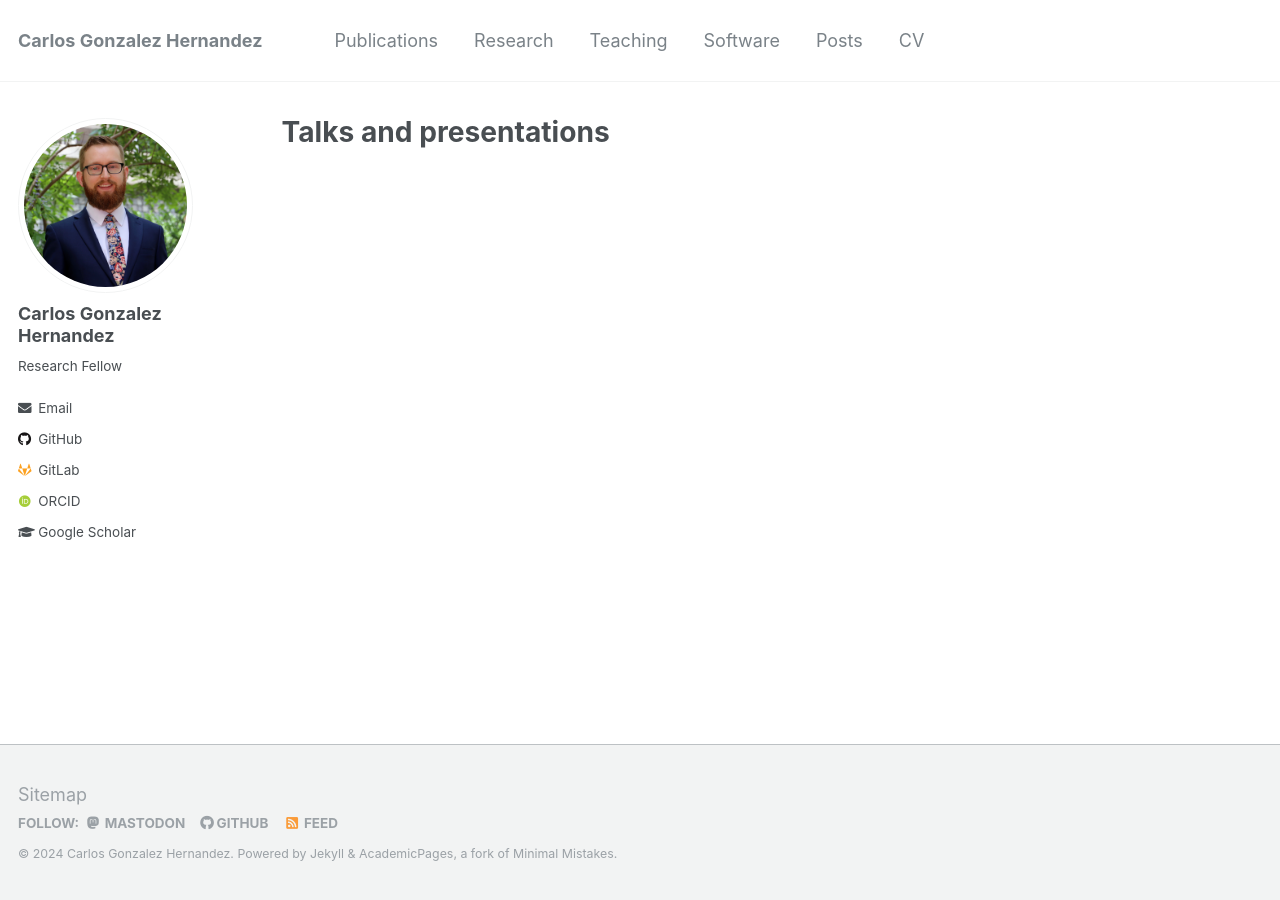
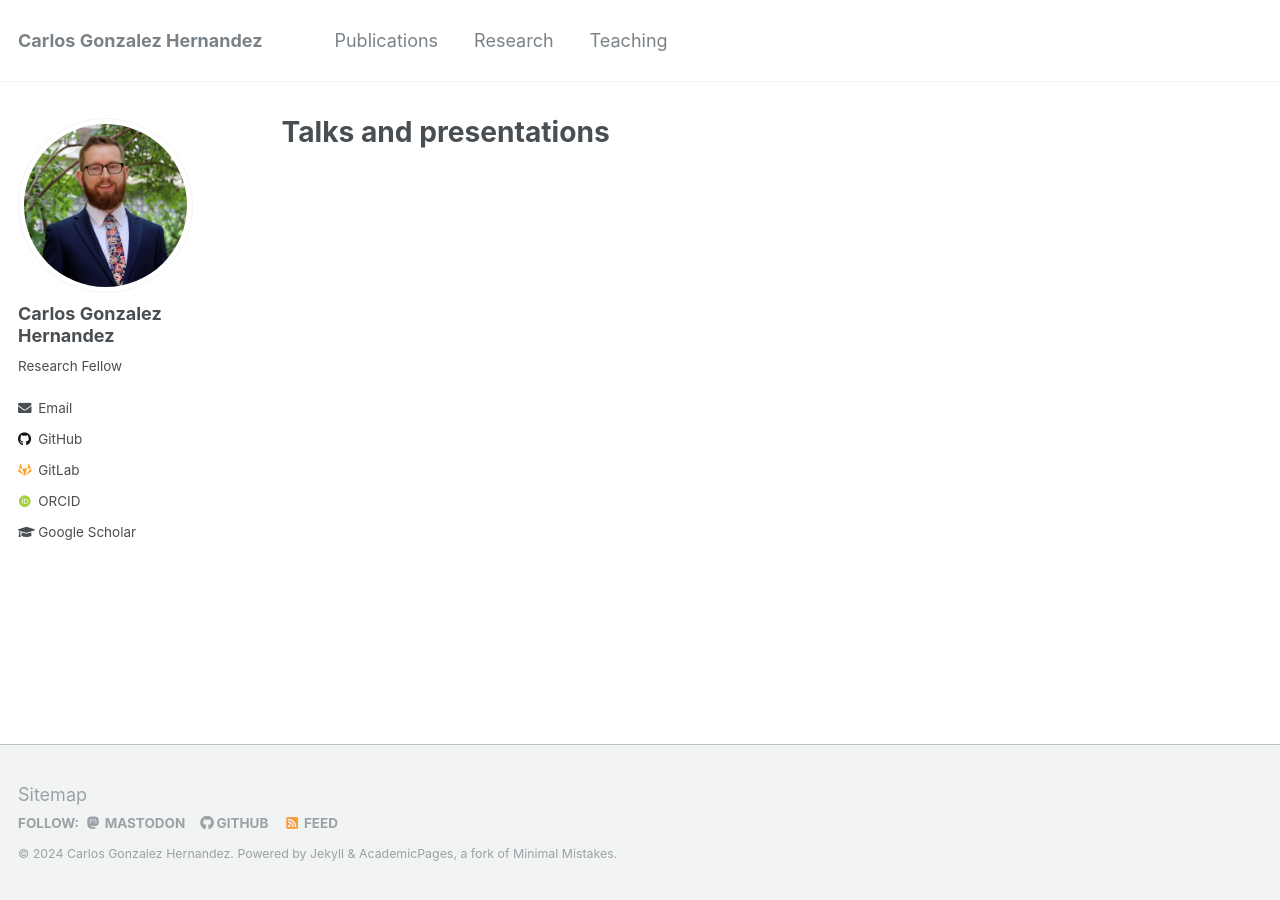
Before and after one commit to cghernan/cghernan.github.io, a Jekyll site: the page built from _pages/talks.html, in a window 1280 px wide. Built offline with Jekyll 4.4.1, drawn with Linux system fonts in a browser that asks for light colours; some web fonts are replaced.

Commit message:
Update navigation.yml

```diff
--- a/_data/navigation.yml
+++ b/_data/navigation.yml
@@ -8,12 +8,3 @@ main:
 
   - title: "Teaching"
     url: /teaching/
-
-  - title: "Software"
-    url: /software/
-
-  - title: "Posts"
-    url: /posts/
-
-  - title: "CV"
-    url: /cv/
```
